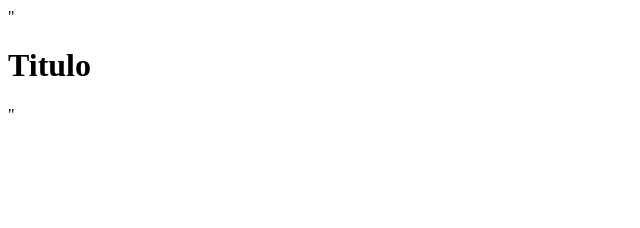
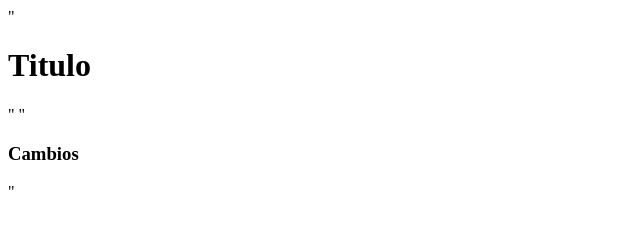
Before and after one commit to facundoaccaino/utnproject, a plain HTML site: page index.html in a window 1280 px wide. Shown: the whole page, without its empty margins (0-640 px from the left). Drawn offline with Linux system fonts and the light colour scheme.

Commit message:
Segundo Commit

```diff
--- a/index.html
+++ b/index.html
@@ -1 +1,2 @@
 "<h1>Titulo</h1>"
+" <h3>Cambios</h3>"
```
